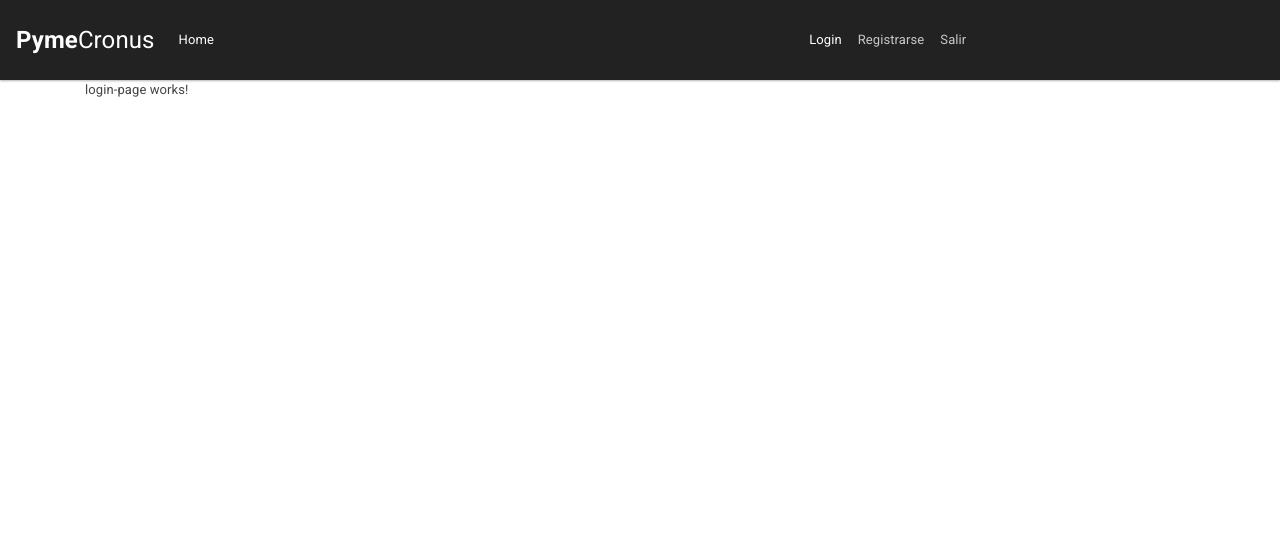
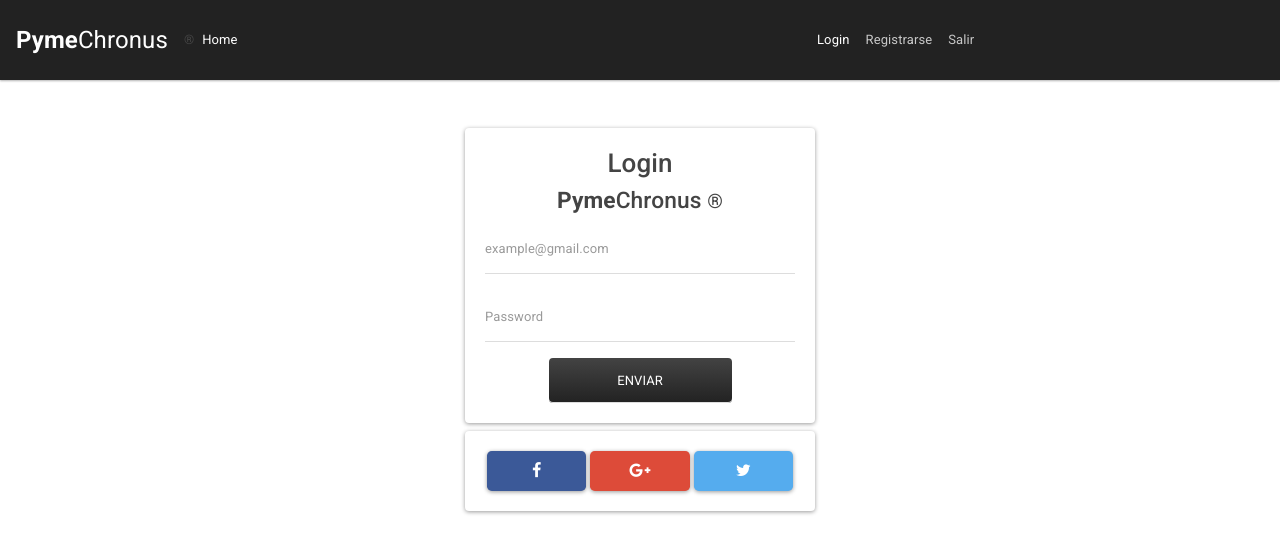
Before and after one commit to harmideros1/PymeChronus, an Angular app: page /login in a window 1280 px wide. Shown: the top 554 px of the page. Built offline with nearby package versions, Linux system fonts and the light colour scheme.

Commit message:
Maquetado de LoginPage y RegisterPage

```diff
--- a/src/app/componentes/home-page/home-page.component.html
+++ b/src/app/componentes/home-page/home-page.component.html
@@ -1,3 +1,9 @@
-<p>
-  home-page works!
-</p>
+<div class="jumbotron">
+  <h1 class="display-3">Hello, world!</h1>
+  <p class="lead">This is a simple hero unit, a simple jumbotron-style component for calling extra attention to featured content or information.</p>
+  <hr class="my-4">
+  <p>It uses utility classes for typography and spacing to space content out within the larger container.</p>
+  <p class="lead">
+    <a class="btn btn-primary btn-lg" href="#" role="button">Learn more</a>
+  </p>
+</div>
--- a/src/app/componentes/login-page/login-page.component.html
+++ b/src/app/componentes/login-page/login-page.component.html
@@ -1,3 +1,34 @@
-<p>
-  login-page works!
-</p>
+<div class="row mt-5">
+  <div class="col-md-4 mx-auto text-center">
+    <div class="card">
+      <div class="card-body">
+        <h2>Login</h2>
+        <h3><b>Pyme</b>Chronus <small>&reg;</small></h3>
+
+        <form>
+          <div class="form-group">
+            <!-- <label for="email">Email</label> -->
+            <input type="email" name="email" class="form-control" placeholder="example@gmail.com">
+          </div>
+          <div class="form-group">
+            <!-- <label for="password">Contraseña</label> -->
+            <input type="password" name="password" class="form-control" placeholder="Password">
+          </div>
+          <input type="text" value="Enviar" class="btn btn-dark ">
+        </form>
+      </div>
+    </div>
+  </div>
+</div>
+
+<div class="row">
+  <div class="col-md-4 mx-auto mt-2">
+    <div class="card">
+      <div class="card-body d-flex justify-content-around">
+        <button class="btn btn-lg btn-facebook"><i class="fa fa-facebook"></i></button>
+        <button class="btn btn-lg btn-google"><i class="fa fa-google-plus"></i></button>
+        <button class="btn btn-lg btn-twitter"><i class="fa fa-twitter"></i></button>
+      </div>
+    </div>
+  </div>
+</div>
--- a/src/app/componentes/login-page/login-page.component.scss
+++ b/src/app/componentes/login-page/login-page.component.scss
@@ -0,0 +1,18 @@
+.btn-facebook, .btn-google, .btn-twitter{
+    width: 32%;
+}
+
+.btn-facebook{
+    background: #3b5998;
+    color: #fff;
+}
+
+.btn-google{
+    background: #dd4b39;
+    color: #fff;
+}
+
+.btn-twitter{
+    background: #55acee;
+    color: #fff;
+}
--- a/src/app/componentes/navbar/navbar.component.html
+++ b/src/app/componentes/navbar/navbar.component.html
@@ -1,5 +1,5 @@
 <nav class="navbar navbar-expand-lg navbar-dark bg-dark">
-  <a class="navbar-brand" href="#"><b>Pyme</b>Cronus</a>
+  <a class="navbar-brand" [routerLink]="['/']"><b>Pyme</b>Chronus</a>&reg;
   <button class="navbar-toggler" type="button" data-toggle="collapse" data-target="#navbarColor01" aria-controls="navbarColor01" aria-expanded="false" aria-label="Toggle navigation">
     <span class="navbar-toggler-icon"></span>
   </button>
--- a/src/app/componentes/not-found-page/not-found-page.component.html
+++ b/src/app/componentes/not-found-page/not-found-page.component.html
@@ -1,3 +1,14 @@
-<p>
-  not-found-page works!
-</p>
+<div class="row mt-5">
+  <div class="col-md-6 mx-auto text-center">
+    <div class="card">
+      <h1 class="mt-3">Oops!</h1>
+      <h2>404 Página no encontrada</h2>
+      <div class="card-body">
+        <a [routerLink]="['/']" class="btn btn-dark btn-lg">
+          <span class="fa fa-home"></span>
+          Volver al inicio
+        </a>
+      </div>
+    </div>
+  </div>
+</div>
--- a/src/app/componentes/privado-page/privado-page.component.html
+++ b/src/app/componentes/privado-page/privado-page.component.html
@@ -1,3 +1,9 @@
-<p>
-  privado-page works!
-</p>
+<div class="jumbotron">
+    <h1 class="display-3">Zona Privada !</h1>
+    <p class="lead">This is a simple hero unit, a simple jumbotron-style component for calling extra attention to featured content or information.</p>
+    <hr class="my-4">
+    <p>It uses utility classes for typography and spacing to space content out within the larger container.</p>
+    <p class="lead">
+      <a class="btn btn-primary btn-lg" href="#" role="button">Learn more</a>
+    </p>
+</div>
--- a/src/app/componentes/register-page/register-page.component.html
+++ b/src/app/componentes/register-page/register-page.component.html
@@ -1,3 +1,21 @@
-<p>
-  register-page works!
-</p>
+<div class="row mt-5">
+  <div class="col-md-4 mx-auto text-center">
+    <div class="card">
+      <div class="card-body">
+          <h2>Registro</h2>
+          <h3><b>Pyme</b>Chronus <small>&reg;</small></h3>
+        <form>
+          <div class="form-group">
+            <!-- <label for="email">Email</label> -->
+            <input type="email" name="email" class="form-control" placeholder="example@gmail.com">
+          </div>
+          <div class="form-group">
+            <!-- <label for="password">Contraseña</label> -->
+            <input type="password" name="password" class="form-control" placeholder="Password">
+          </div>
+          <input type="text" value="Enviar" class="btn btn-dark ">
+        </form>
+      </div>
+    </div>
+  </div>
+</div>
```
